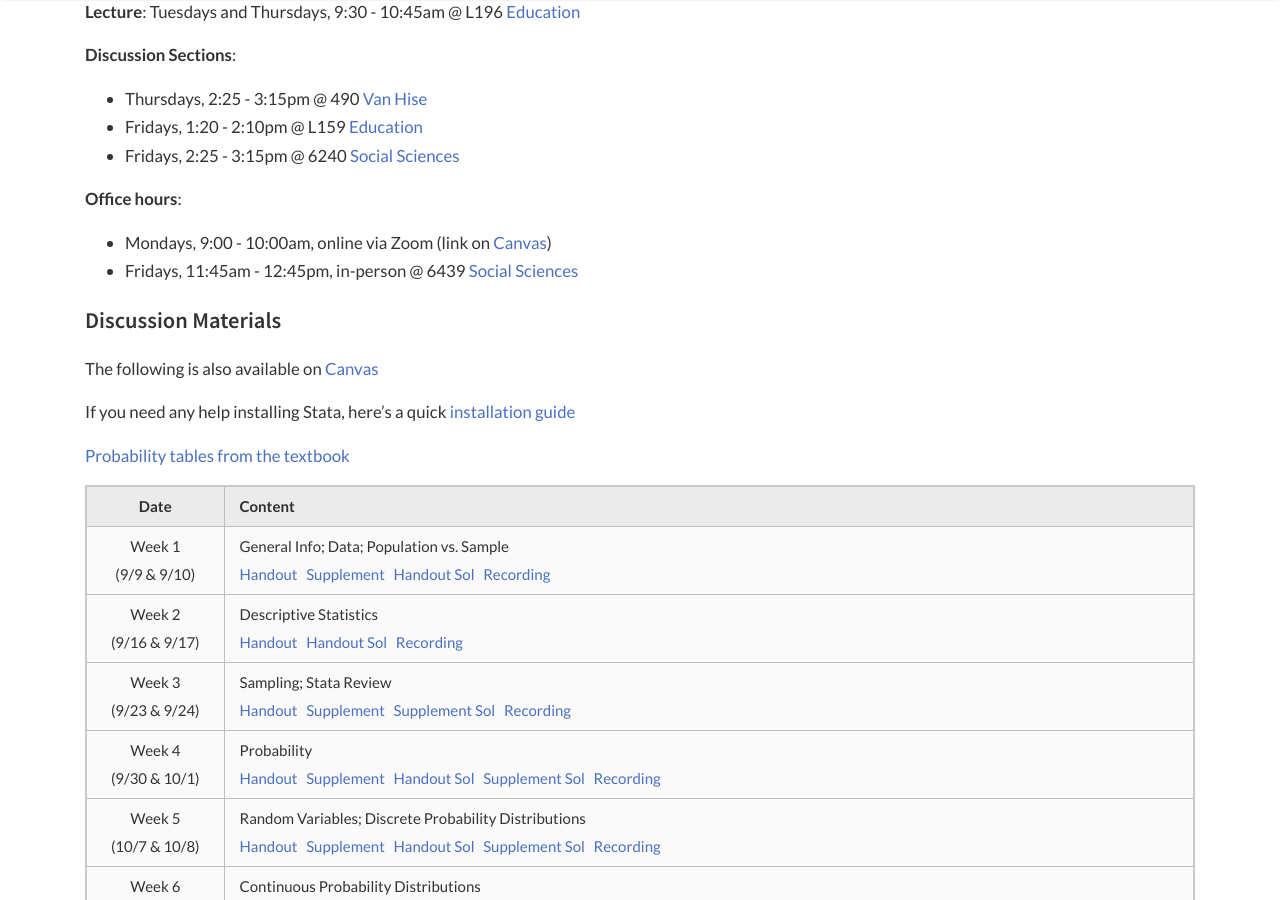
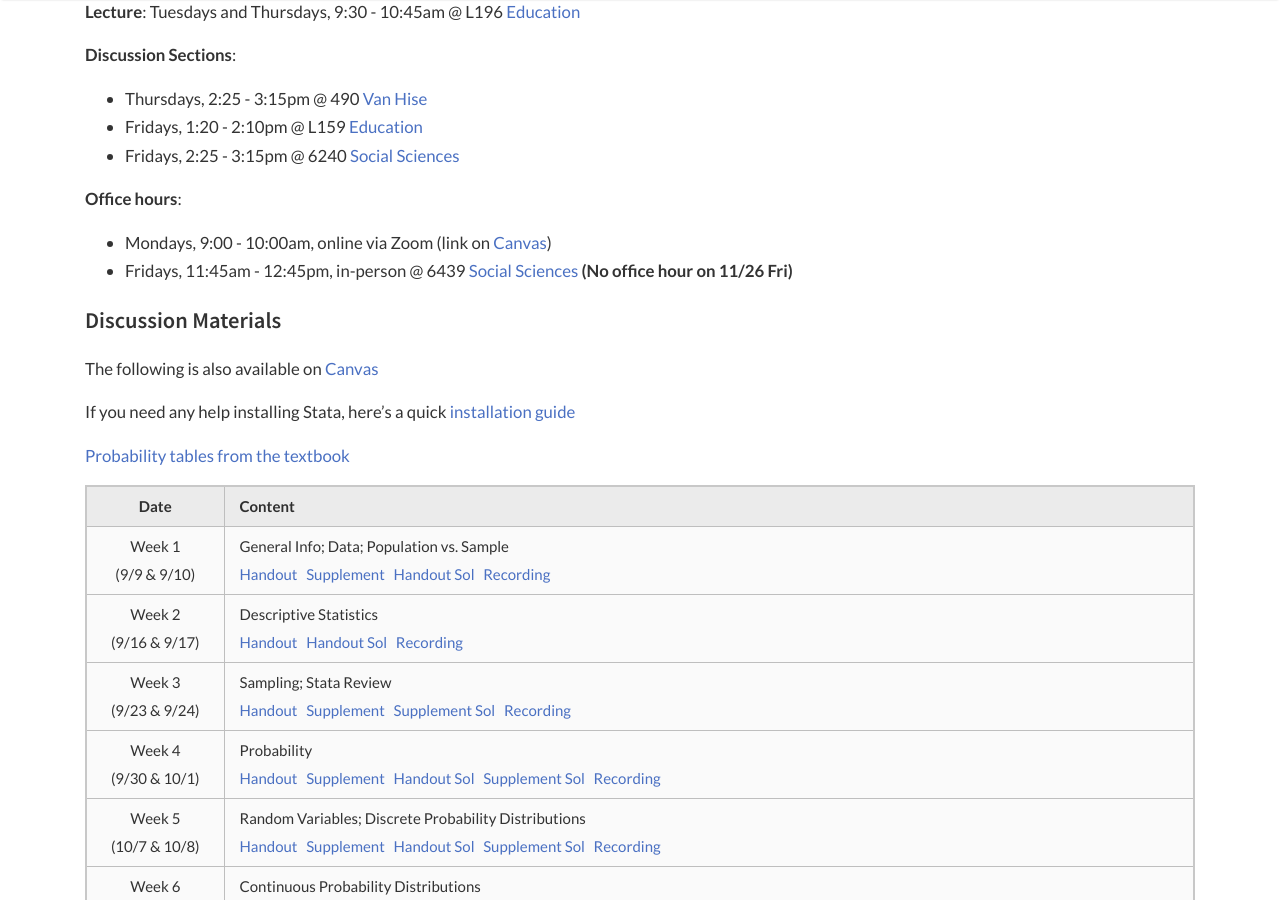
Before and after one commit to scaotravis/scaotravis.github.io, a Jekyll site: the page built from _pages/teaching/fa21-310.md, in a window 1280 px wide and 900 px high, scrolled down 461 px. Built offline with Jekyll 4.4.1, drawn with Linux system fonts in a browser that asks for light colours; nearby versions of some CDN libraries; comment, search, counter and statistics services are not loaded.

Commit message:
update 310 page

```diff
--- a/_pages/teaching/fa21-310.md
+++ b/_pages/teaching/fa21-310.md
@@ -23,7 +23,7 @@ categories: Teaching
 **Office hours**:
 
 * Mondays, 9:00 - 10:00am, online via Zoom (link on [Canvas](https://canvas.wisc.edu/courses/257051/pages/ta-resources-for-traviss-students?module_item_id=4280756))
-* Fridays, 11:45am - 12:45pm, in-person @ 6439 [Social Sciences](https://map.wisc.edu/s/6hlqixeh)
+* Fridays, 11:45am - 12:45pm, in-person @ 6439 [Social Sciences](https://map.wisc.edu/s/6hlqixeh) **(No office hour on 11/26 Fri)**
 
 #### Discussion Materials
 
```
Also changed, not shown: 2 other files.
